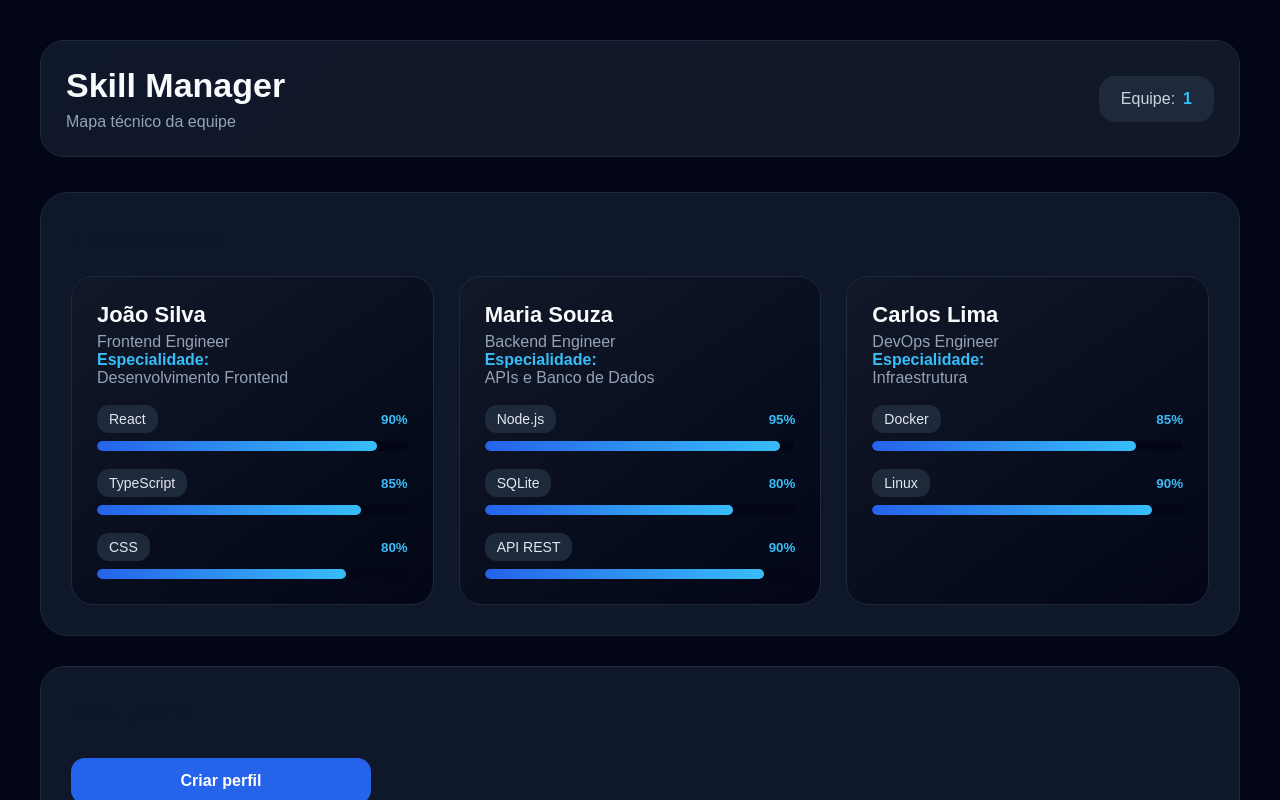
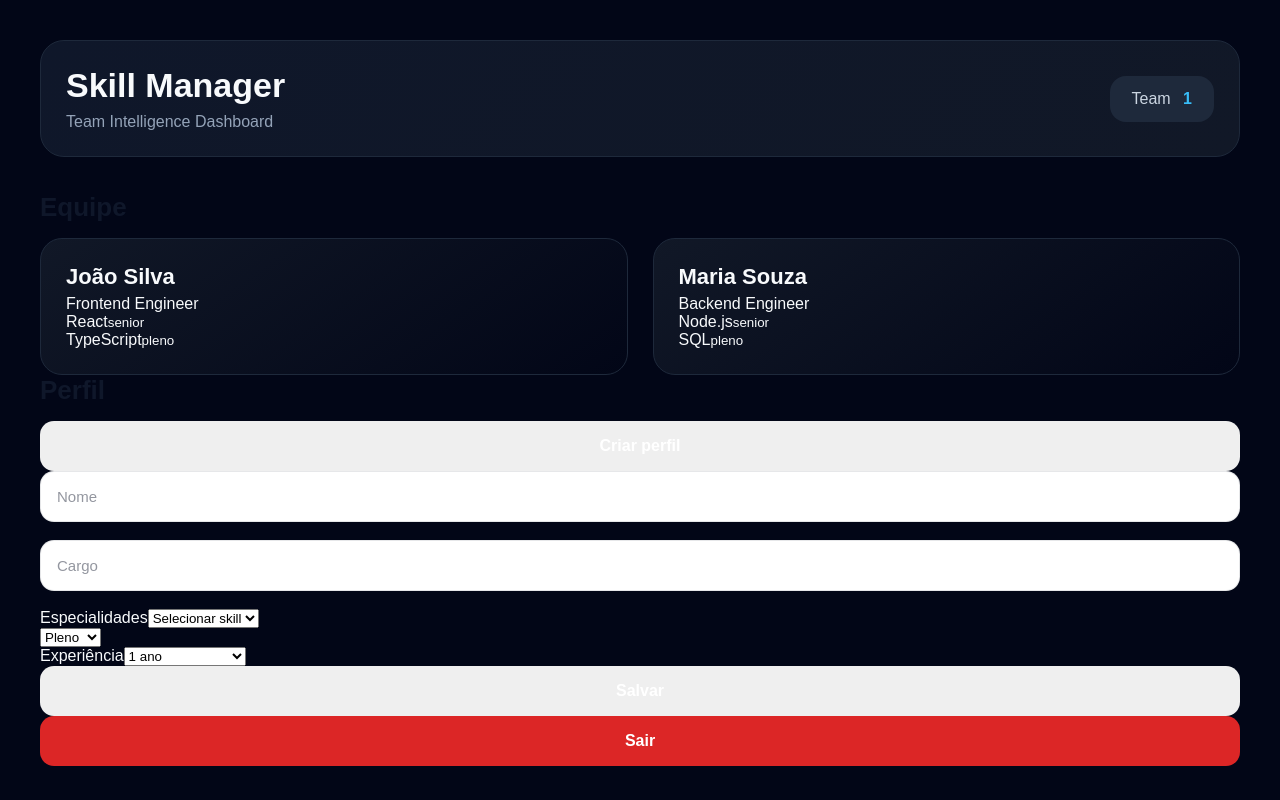
Before and after one commit to HailPapaiWILSON/skill-manager, a React (Vite) app in the folder apps/frontend/: page /team/1 in a window 1280 px wide. Both pictures are taken after a click on the button "Criar perfil". Shown: the top 800 px of the page. Built offline with nearby package versions, Linux system fonts and the light colour scheme.

Commit message:
Refactor TeamRoom component with updated member structure

```diff
--- a/apps/frontend/src/pages/TeamRoom.tsx
+++ b/apps/frontend/src/pages/TeamRoom.tsx
@@ -1,274 +1,241 @@
 import { useParams, useNavigate } from "react-router-dom";
-import { useState } from "react";
+import { useMemo, useState } from "react";
 import "./TeamRoom.css";
 
 interface Skill {
   nome: string;
-  nivel: number;
+  nivel: "junior" | "pleno" | "senior";
+  anosExperiencia: number;
 }
 
 interface Membro {
   id: number;
   nome: string;
   cargo: string;
-  especialidade: string;
   skills: Skill[];
 }
 
-const teamMock = {
+interface FormState {
+  nome: string;
+  cargo: string;
+  skillsSelecionadas: string[];
+  nivel: "junior" | "pleno" | "senior";
+  anosExperiencia: number;
+}
+
+const SKILLS_DISPONIVEIS = [
+  "React",
+  "TypeScript",
+  "Node.js",
+  "Docker",
+  "Linux",
+  "SQL",
+  "APIs",
+];
+
+const teamMock: { membros: Membro[] } = {
   membros: [
     {
       id: 1,
       nome: "João Silva",
       cargo: "Frontend Engineer",
-      especialidade: "Desenvolvimento Frontend",
-
       skills: [
-        { nome: "React", nivel: 90 },
-        { nome: "TypeScript", nivel: 85 },
-        { nome: "CSS", nivel: 80 },
+        { nome: "React", nivel: "senior", anosExperiencia: 5 },
+        { nome: "TypeScript", nivel: "pleno", anosExperiencia: 3 },
       ],
     },
-
     {
       id: 2,
       nome: "Maria Souza",
       cargo: "Backend Engineer",
-      especialidade: "APIs e Banco de Dados",
-
       skills: [
-        { nome: "Node.js", nivel: 95 },
-        { nome: "SQLite", nivel: 80 },
-        { nome: "API REST", nivel: 90 },
+        { nome: "Node.js", nivel: "senior", anosExperiencia: 6 },
+        { nome: "SQL", nivel: "pleno", anosExperiencia: 3 },
       ],
     },
+  ],
+};
 
-    {
-      id: 3,
-      nome: "Carlos Lima",
-      cargo: "DevOps Engineer",
-      especialidade: "Infraestrutura",
-
-      skills: [
-        { nome: "Docker", nivel: 85 },
-        { nome: "Linux", nivel: 90 },
-      ],
-    },
-  ] as Membro[],
+const initialForm: FormState = {
+  nome: "",
+  cargo: "",
+  skillsSelecionadas: [],
+  nivel: "pleno",
+  anosExperiencia: 1,
 };
 
 export default function TeamRoom() {
   const { teamId } = useParams();
-
   const navigate = useNavigate();
 
-  const [mostrarFormulario, setMostrarFormulario] = useState(false);
+  const [me, setMe] = useState<Membro | null>(null);
+  const [showForm, setShowForm] = useState(false);
+  const [form, setForm] = useState<FormState>(initialForm);
 
-  const [meuPerfil, setMeuPerfil] = useState<Membro | null>(null);
+  const members = useMemo(
+    () => [...teamMock.membros, ...(me ? [me] : [])],
+    [me]
+  );
 
-  const [form, setForm] = useState({
-    nome: "",
-    cargo: "",
-    especialidade: "",
-    skills: "",
-    nivel: 70,
-  });
-
-  function salvarPerfil() {
-    if (!form.nome || !form.cargo || !form.especialidade || !form.skills) {
-      alert("Preencha todos os campos");
-
-      return;
+  function handleChange(field: keyof FormState, value: any) {
+    setForm((prev) => ({ ...prev, [field]: value }));
   }
 
-    const novoPerfil: Membro = {
-      id: 99,
+  function toggleSkill(skill: string) {
+    setForm((prev) => {
+      const exists = prev.skillsSelecionadas.includes(skill);
 
+      return {
+        ...prev,
+        skillsSelecionadas: exists
+          ? prev.skillsSelecionadas.filter((s) => s !== skill)
+          : [...prev.skillsSelecionadas, skill],
+      };
+    });
+  }
+
+  function saveProfile() {
+    if (!form.nome || !form.cargo || form.skillsSelecionadas.length === 0)
+      return;
+
+    const newMember: Membro = {
+      id: Date.now(),
       nome: form.nome,
-
       cargo: form.cargo,
-
-      especialidade: form.especialidade,
-
-      skills: form.skills.split(",").map((skill) => ({
-        nome: skill.trim(),
-
+      skills: form.skillsSelecionadas.map((skill) => ({
+        nome: skill,
         nivel: form.nivel,
+        anosExperiencia: form.anosExperiencia,
       })),
     };
 
-    setMeuPerfil(novoPerfil);
-
-    setMostrarFormulario(false);
-
-    alert("Perfil criado!");
+    setMe(newMember);
+    setShowForm(false);
+    setForm(initialForm);
   }
-
-  function editarPerfil() {
-    if (!meuPerfil) return;
-
-    setForm({
-      nome: meuPerfil.nome,
-
-      cargo: meuPerfil.cargo,
-
-      especialidade: meuPerfil.especialidade,
-
-      skills: meuPerfil.skills.map((skill) => skill.nome).join(","),
-
-      nivel: meuPerfil.skills[0].nivel,
-    });
-
-    setMostrarFormulario(true);
-  }
-
-  function sair() {
-    if (window.confirm("Deseja sair da equipe?")) {
-      navigate("/");
-    }
-  }
-
-  const membros = [...teamMock.membros, ...(meuPerfil ? [meuPerfil] : [])];
 
   return (
     <div className="skill-manager">
       <header className="skill-header">
         <div>
           <h1>Skill Manager</h1>
-
-          <p>Mapa técnico da equipe</p>
+          <p>Team Intelligence Dashboard</p>
         </div>
 
         <div className="team-badge">
-          Equipe:
-          <strong>{teamId}</strong>
+          Team <strong>{teamId}</strong>
         </div>
       </header>
 
-      <section className="section">
-        <h2>Especialistas</h2>
+      <div className="layout">
+        <section className="panel large">
+          <h2>Equipe</h2>
 
           <div className="members">
-          {membros.map((member) => (
-            <div className="member-card" key={member.id}>
-              <h3>{member.nome}</h3>
+            {members.map((m) => (
+              <div className="member-card" key={m.id}>
+                <h3>{m.nome}</h3>
+                <span>{m.cargo}</span>
 
-              <p>{member.cargo}</p>
-
-              <p>
-                <strong>Especialidade:</strong>
-
-                <br />
-
-                {member.especialidade}
-              </p>
-
-              {member.skills.map((skill) => (
-                <div className="skill-item" key={skill.nome}>
-                  <div className="skill-title">
-                    <span>{skill.nome}</span>
-
-                    <small>{skill.nivel}%</small>
-                  </div>
-
-                  <div className="progress">
-                    <div
-                      style={{
-                        width: `${skill.nivel}%`,
-                      }}
-                    />
-                  </div>
+                <div className="skills">
+                  {m.skills.map((s) => (
+                    <div className="skill-chip" key={s.nome}>
+                      <span>{s.nome}</span>
+                      <small>{s.nivel}</small>
                     </div>
                   ))}
+                </div>
               </div>
             ))}
           </div>
         </section>
 
-      <section className="actions">
-        <h2>Meu perfil</h2>
+        <section className="panel small">
+          <h2>Perfil</h2>
 
-        {!meuPerfil && (
-          <button onClick={() => setMostrarFormulario(true)}>
-            Criar perfil
-          </button>
+          {!me && (
+            <button onClick={() => setShowForm(true)}>Criar perfil</button>
           )}
 
-        {meuPerfil && <button onClick={editarPerfil}>Editar perfil</button>}
-
-        {mostrarFormulario && (
-          <div className="profile-form">
-            <h3>Criar perfil técnico</h3>
-
+          {showForm && (
+            <div className="form">
               <input
                 placeholder="Nome"
                 value={form.nome}
-              onChange={(e) =>
-                setForm({
-                  ...form,
-
-                  nome: e.target.value,
-                })
-              }
+                onChange={(e) => handleChange("nome", e.target.value)}
               />
 
               <input
                 placeholder="Cargo"
                 value={form.cargo}
-              onChange={(e) =>
-                setForm({
-                  ...form,
-
-                  cargo: e.target.value,
-                })
-              }
+                onChange={(e) => handleChange("cargo", e.target.value)}
               />
 
-            <input
-              placeholder="Especialidade"
-              value={form.especialidade}
-              onChange={(e) =>
-                setForm({
-                  ...form,
+              {/* SKILLS MULTI SELECT */}
+              <div className="field-group">
+                <label>Especialidades</label>
 
-                  especialidade: e.target.value,
-                })
-              }
-            />
+                <select
+                  value=""
+                  onChange={(e) => toggleSkill(e.target.value)}
+                >
+                  <option value="">Selecionar skill</option>
+                  {SKILLS_DISPONIVEIS.map((skill) => (
+                    <option key={skill} value={skill}>
+                      {form.skillsSelecionadas.includes(skill)
+                        ? `✓ ${skill}`
+                        : skill}
+                    </option>
+                  ))}
+                </select>
 
-            <input
-              placeholder="Skills (React, Node, Docker)"
-              value={form.skills}
-              onChange={(e) =>
-                setForm({
-                  ...form,
+                <div className="skills">
+                  {form.skillsSelecionadas.map((s) => (
+                    <div className="skill-chip" key={s}>
+                      {s}
+                    </div>
+                  ))}
+                </div>
+              </div>
 
-                  skills: e.target.value,
-                })
-              }
-            />
-
-            <input
-              type="number"
-              placeholder="Nível"
+              <select
                 value={form.nivel}
                 onChange={(e) =>
-                setForm({
-                  ...form,
+                  handleChange("nivel", e.target.value)
+                }
+              >
+                <option value="junior">Júnior</option>
+                <option value="pleno">Pleno</option>
+                <option value="senior">Sênior</option>
+              </select>
 
-                  nivel: Number(e.target.value),
-                })
+              <div className="field-group">
+                <label>Experiência</label>
+
+                <select
+                  value={form.anosExperiencia}
+                  onChange={(e) =>
+                    handleChange("anosExperiencia", Number(e.target.value))
                   }
-            />
+                >
+                  <option value={0}>Sem experiência</option>
+                  <option value={1}>1 ano</option>
+                  <option value={2}>2 anos</option>
+                  <option value={3}>3 anos</option>
+                  <option value={4}>4 anos</option>
+                  <option value={5}>5+ anos</option>
+                </select>
+              </div>
 
-            <button onClick={salvarPerfil}>Salvar</button>
+              <button onClick={saveProfile}>Salvar</button>
             </div>
           )}
 
-        <button className="danger" onClick={sair}>
-          Sair da equipe
+          <button className="danger" onClick={() => navigate("/")}>
+            Sair
           </button>
         </section>
       </div>
+    </div>
   );
 }
```
Lines whose indentation alone changed are shown as unchanged.
